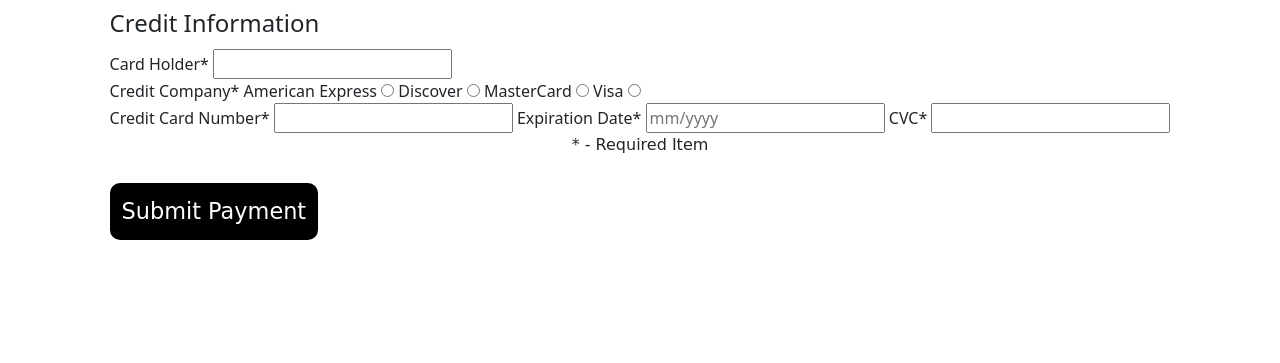
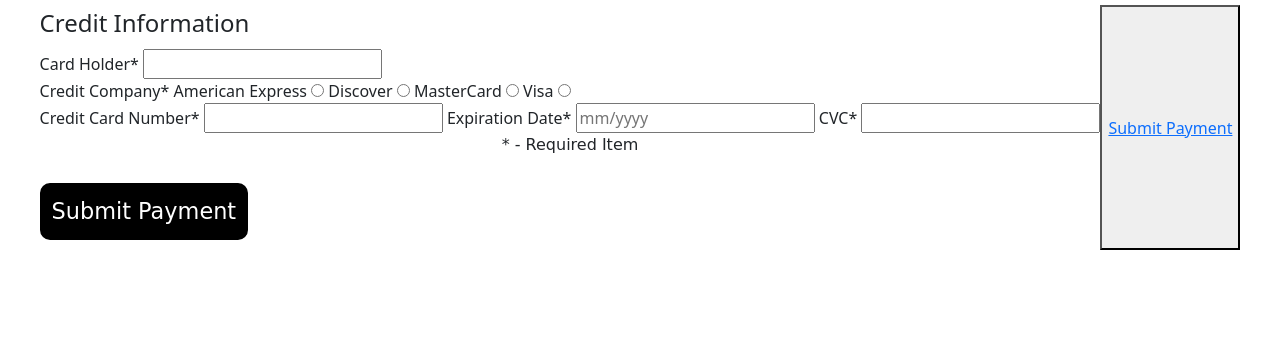
Before and after one commit to wosenyu/MaoMaoSticker, a plain HTML site: page sticker_payment.html in a window 1280 px wide. Shown: the part 268-631 px from the top of the page. Drawn offline with nearby package versions, Linux system fonts and the light colour scheme.

Commit message:
Update sticker_payment.html

```diff
--- a/sticker_payment.html
+++ b/sticker_payment.html
@@ -260,7 +260,7 @@
          <p id="footnote">* - Required Item</p>
          <input type="submit" id="subButton" value="Submit Payment">
       </form>
-
+      <button><a href="sticker_final.html">Submit Payment</a></button>
 
 
    </section>
```
